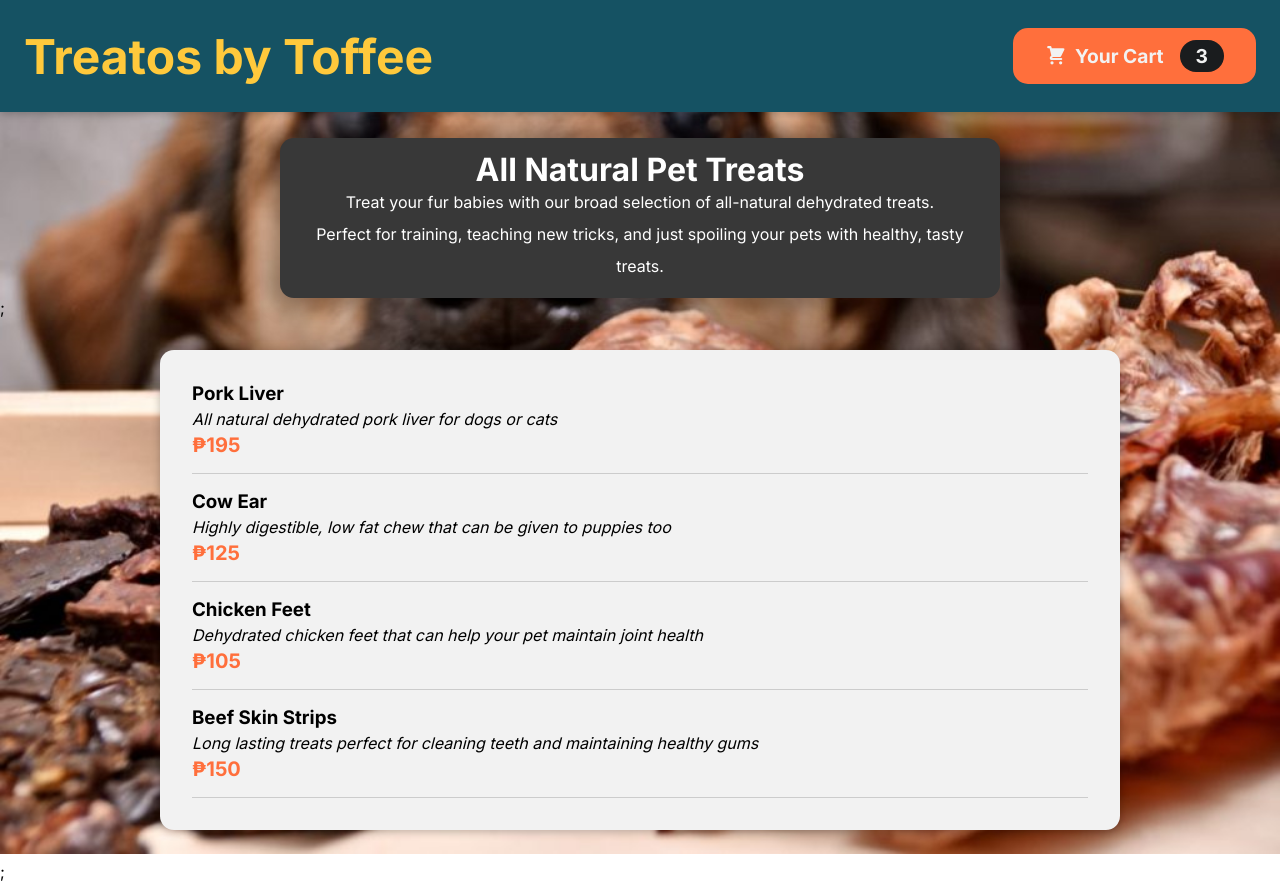
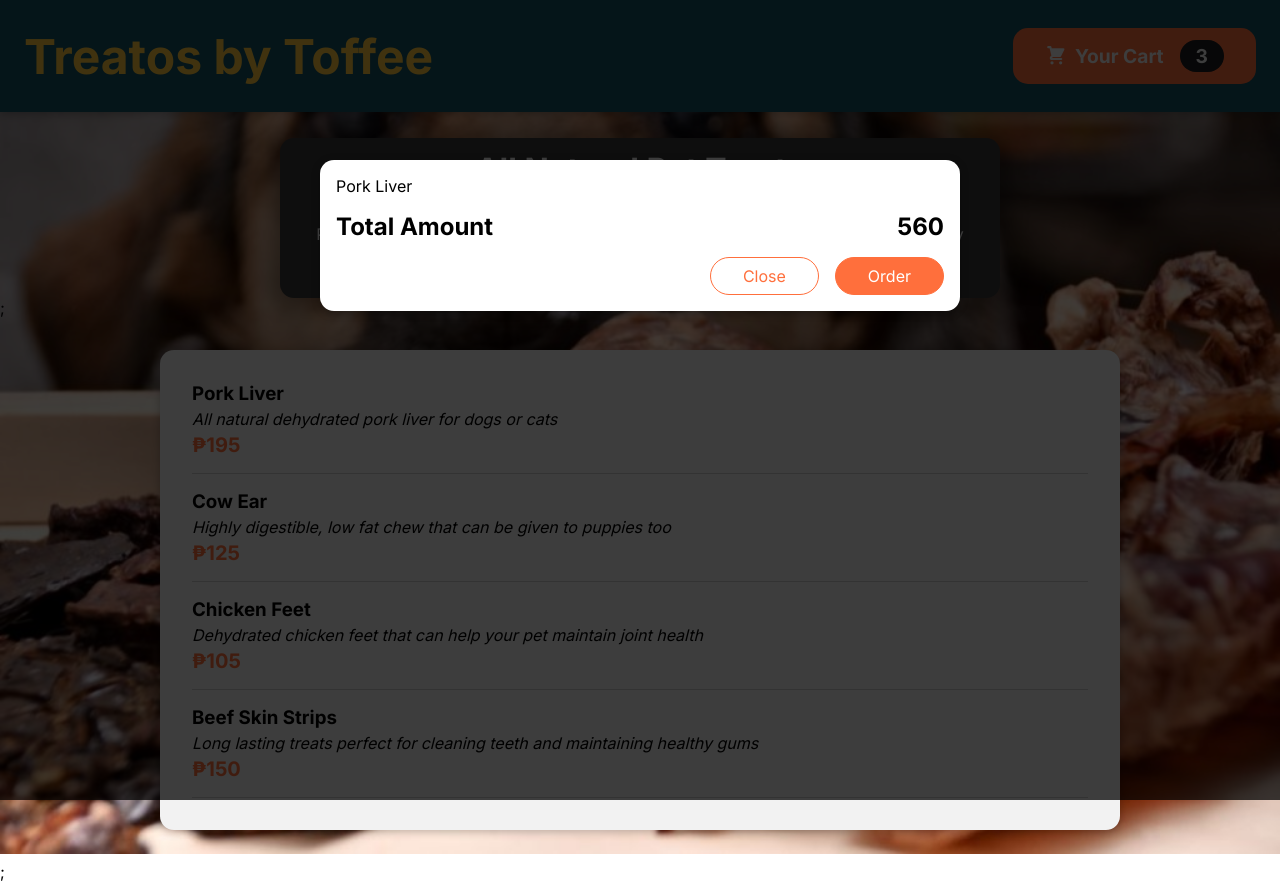
Before and after one commit to amsandiego/treatos-shop-react, a React (Create React App) app: page / in a window 1280 px wide. Built offline with nearby package versions, Linux system fonts and the light colour scheme.

Commit message:
Added cart modal

```diff
--- a/public/index.html
+++ b/public/index.html
@@ -28,6 +28,7 @@
   </head>
   <body>
     <noscript>You need to enable JavaScript to run this app.</noscript>
+    <div id="overlays"></div>
     <div id="root"></div>
     <!--
       This HTML file is a template.
--- a/src/App.js
+++ b/src/App.js
@@ -2,10 +2,12 @@
 
 import Header from './components/Layout/Header';
 import Treats from './components/Treats/Treats';
+import Cart from './components/Cart/Cart';
 
 function App() {
   return (
     <>
+      <Cart />
       <Header />
       <main>
         <Treats />
--- /dev/null
+++ b/src/components/Cart/Cart.js
@@ -0,0 +1,28 @@
+import Modal from '../UI/Modal';
+import classes from './Cart.module.css';
+
+const Cart = (props) => {
+  const cartItems = (
+    <ul className={classes['cart-items']}>
+      {[{ id: 'm1', name: 'Pork Liver', amount: 1, price: 195 }].map((item) => (
+        <li>{item.name}</li>
+      ))}
+    </ul>
+  );
+
+  return (
+    <Modal>
+      {cartItems}
+      <div className={classes.total}>
+        <span>Total Amount</span>
+        <span>560</span>
+      </div>
+      <div className={classes.actions}>
+        <button className={classes['button--alt']}>Close</button>
+        <button className={classes.button}>Order</button>
+      </div>
+    </Modal>
+  );
+};
+
+export default Cart;
--- /dev/null
+++ b/src/components/Cart/Cart.module.css
@@ -0,0 +1,46 @@
+.cart-items {
+  list-style: none;
+  margin: 0;
+  padding: 0;
+  max-height: 20rem;
+  overflow: auto;
+}
+
+.total {
+  display: flex;
+  justify-content: space-between;
+  align-items: center;
+  font-weight: bold;
+  font-size: 1.5rem;
+  margin: 1rem 0;
+}
+
+.actions {
+  text-align: right;
+}
+
+.actions button {
+  font: inherit;
+  cursor: pointer;
+  background-color: transparent;
+  border: 1px solid var(--orange);
+  padding: 0.5rem 2rem;
+  border-radius: 25px;
+  margin-left: 1rem;
+}
+
+.actions button:hover,
+.actions button:active {
+  background-color: var(--light-orange);
+  border-color: var(--light-orange);
+  color: white;
+}
+
+.actions .button--alt {
+  color: var(--orange);
+}
+
+.actions .button {
+  background-color: var(--orange);
+  color: white;
+}
--- /dev/null
+++ b/src/components/UI/Modal.js
@@ -0,0 +1,30 @@
+import classes from './Modal.module.css';
+import ReactDOM from 'react-dom';
+
+const Backdrop = (props) => {
+  return <div className={classes.backdrop}></div>;
+};
+
+const ModelOverlay = (props) => {
+  return (
+    <div className={classes.modal}>
+      <div className={classes.content}>{props.children}</div>
+    </div>
+  );
+};
+
+const portalElement = document.getElementById('overlays');
+
+const Modal = (props) => {
+  return (
+    <>
+      {ReactDOM.createPortal(<Backdrop />, portalElement)}
+      {ReactDOM.createPortal(
+        <ModelOverlay>{props.children}</ModelOverlay>,
+        portalElement
+      )}
+    </>
+  );
+};
+
+export default Modal;
--- /dev/null
+++ b/src/components/UI/Modal.module.css
@@ -0,0 +1,40 @@
+.backdrop {
+  position: fixed;
+  top: 0;
+  left: 0;
+  width: 100%;
+  height: 100vh;
+  z-index: 20;
+  background-color: rgba(0, 0, 0, 0.75);
+}
+
+.modal {
+  position: fixed;
+  top: 20vh;
+  left: 5%;
+  width: 90%;
+  background-color: white;
+  padding: 1rem;
+  border-radius: 14px;
+  box-shadow: 0 2px 8px rgba(0, 0, 0, 0.25);
+  z-index: 30;
+  animation: slide-down 300ms ease-out forwards;
+}
+
+@media (min-width: 768px) {
+  .modal {
+    width: 40rem;
+    left: calc(50% - 20rem);
+  }
+}
+
+@keyframes slide-down {
+  from {
+    opacity: 0;
+    transform: translateY(-3rem);
+  }
+  to {
+    opacity: 1;
+    transform: translateY(0);
+  }
+}
```
